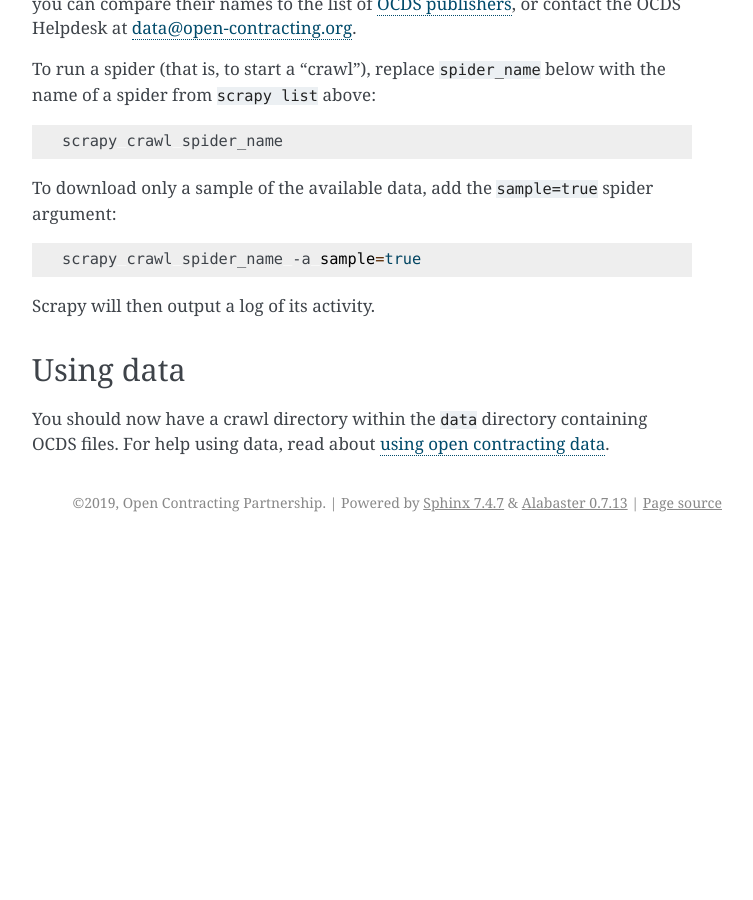
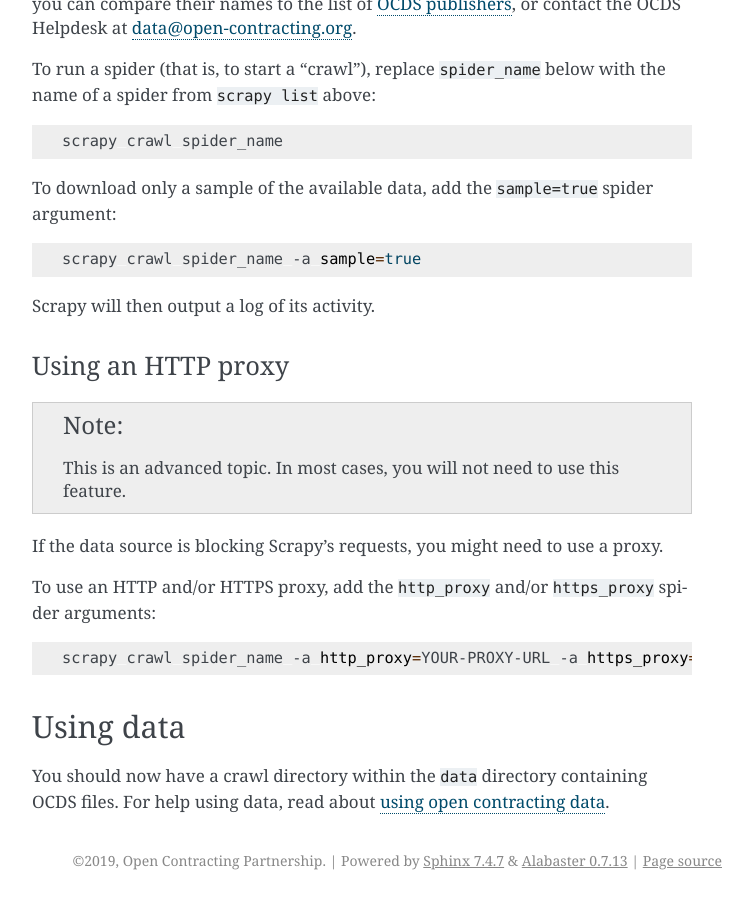
Before and after one commit to open-contracting/kingfisher-collect, a Sphinx documentation site: the page built from docs/use-cases/local.rst, in a window 1280 px wide and 900 px high, scrolled down 1106 px. Shown: the whole window, without its empty margins (388-1141 px from the left). Built offline with Sphinx 7.4.7, drawn with Linux system fonts in a browser that asks for light colours; before the commit the page ends 1648 px from its top, so only the background shows below that.

Commit message:
Move proxy instructions from private.rst to local.rst

```diff
--- a/docs/use-cases/local.rst
+++ b/docs/use-cases/local.rst
@@ -62,6 +62,23 @@ To download only a sample of the available data, add the ``sample=true`` spider
 
 Scrapy will then output a log of its activity.
 
+.. _proxy:
+
+Using an HTTP proxy
+~~~~~~~~~~~~~~~~~~~
+
+.. note::
+
+   This is an advanced topic. In most cases, you will not need to use this feature.
+
+If the data source is blocking Scrapy's requests, you might need to use a proxy.
+
+To use an HTTP and/or HTTPS proxy, add the ``http_proxy`` and/or ``https_proxy`` spider arguments:
+
+.. code-block:: bash
+
+    scrapy crawl spider_name -a http_proxy=YOUR-PROXY-URL -a https_proxy=YOUR-PROXY-URL
+
 Using data
 ----------
 
--- a/docs/use-cases/scrapyd.rst
+++ b/docs/use-cases/scrapyd.rst
@@ -68,7 +68,7 @@ If successful, you'll see something like:
 
     {"status": "ok", "jobid": "6487ec79947edab326d6db28a2d86511e8247444"}
 
-To download only a sample of the available data, add the ``sample=true`` spider argument, :ref:`as before<collect-data>`:
+Like when :ref:`downloading data to your computer<collect-data>`, you can download only a sample of the available data or :ref:`use a proxy<proxy>` – just remember to use ``-d`` instead of ``-a`` before each spider argument. For example:
 
 .. code-block:: bash
 
```
Also changed, not shown: docs/use-cases/private.rst (+0 -12 lines).
